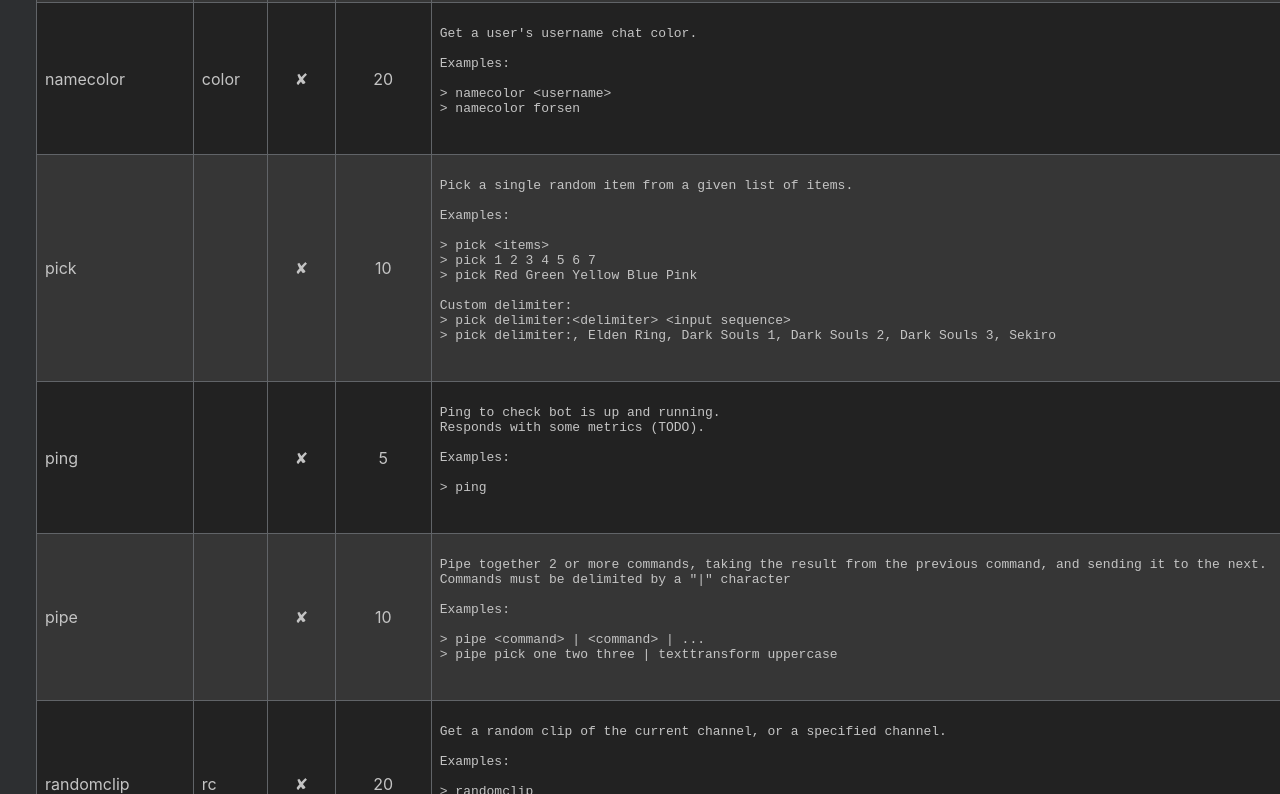
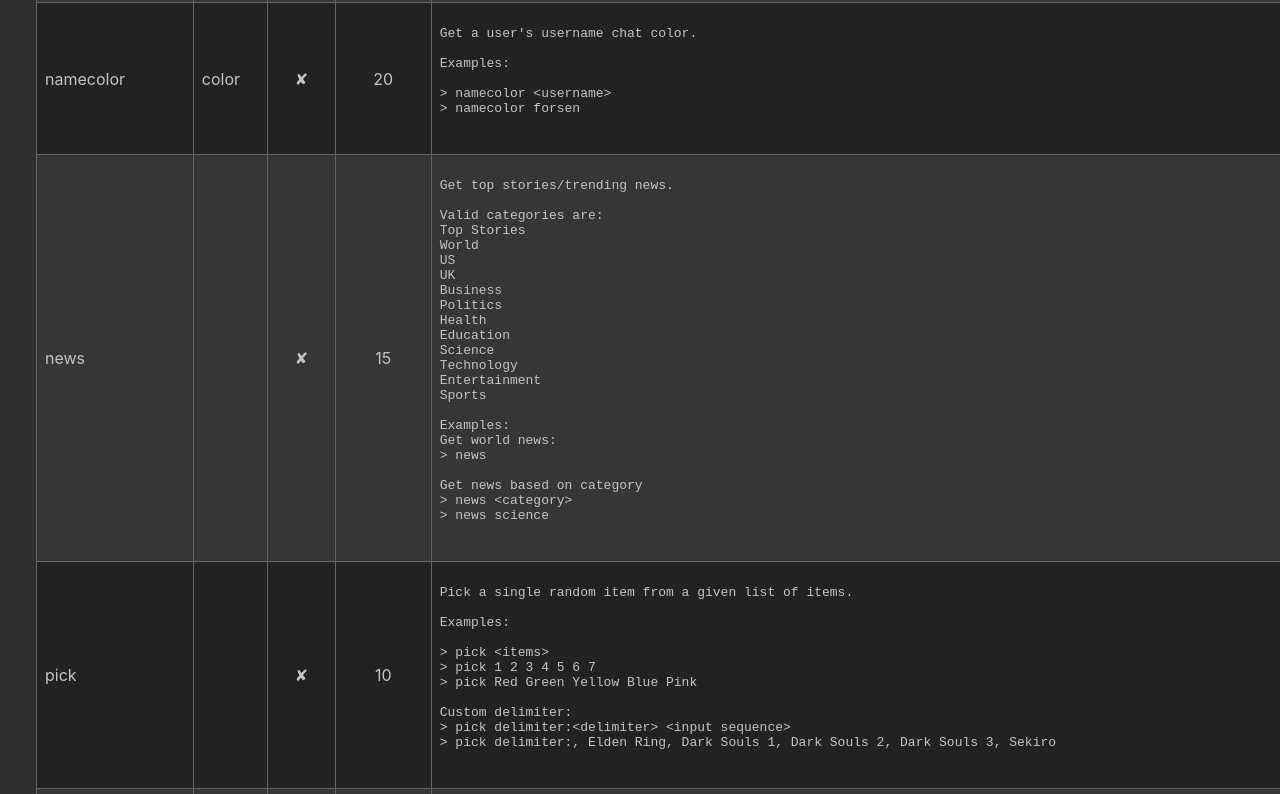
Before and after one commit to ghandy-dev/Chatbot, a plain HTML site: page 404.html in a window 1280 px wide. Shown: the part 3472-4266 px from the top of the page. Drawn offline with Linux system fonts and the light colour scheme.

Commit message:
Deploying to gh-pages from @ ghandy-dev/Chatbot@14bb2f04773d260bbf2d20756c38b9848a0f6c7e 🚀

```diff
--- a/404.html
+++ b/404.html
@@ -557,6 +557,49 @@ Examples:
           </tr>
           <tr class="table-row">
             <td>
+              news
+            </td>
+            <td>
+
+            </td>
+            <td style="text-align: center;">
+              ✘
+            </td>
+            <td style="text-align: center;">
+              15
+            </td>
+            <td>
+              <pre>
+
+Get top stories/trending news.
+
+Valid categories are:
+Top Stories
+World
+US
+UK
+Business
+Politics
+Health
+Education
+Science
+Technology
+Entertainment
+Sports
+
+Examples:
+Get world news:
+&gt; news
+
+Get news based on category
+&gt; news &lt;category&gt;
+&gt; news science
+
+              </pre>
+            </td>
+          </tr>
+          <tr class="table-row">
+            <td>
               pick
             </td>
             <td>
```
Also changed, not shown: index.html (+43 -0 lines).
